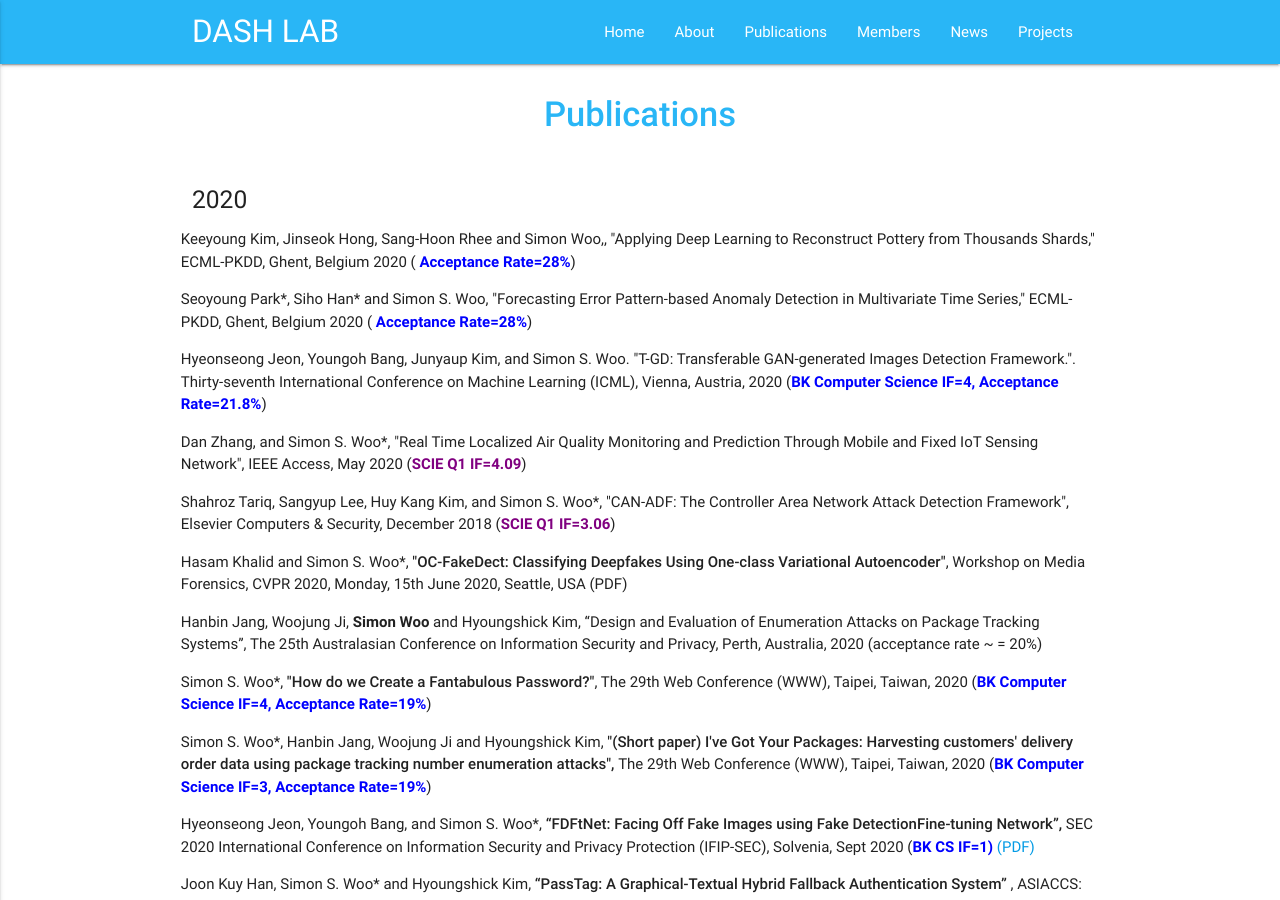
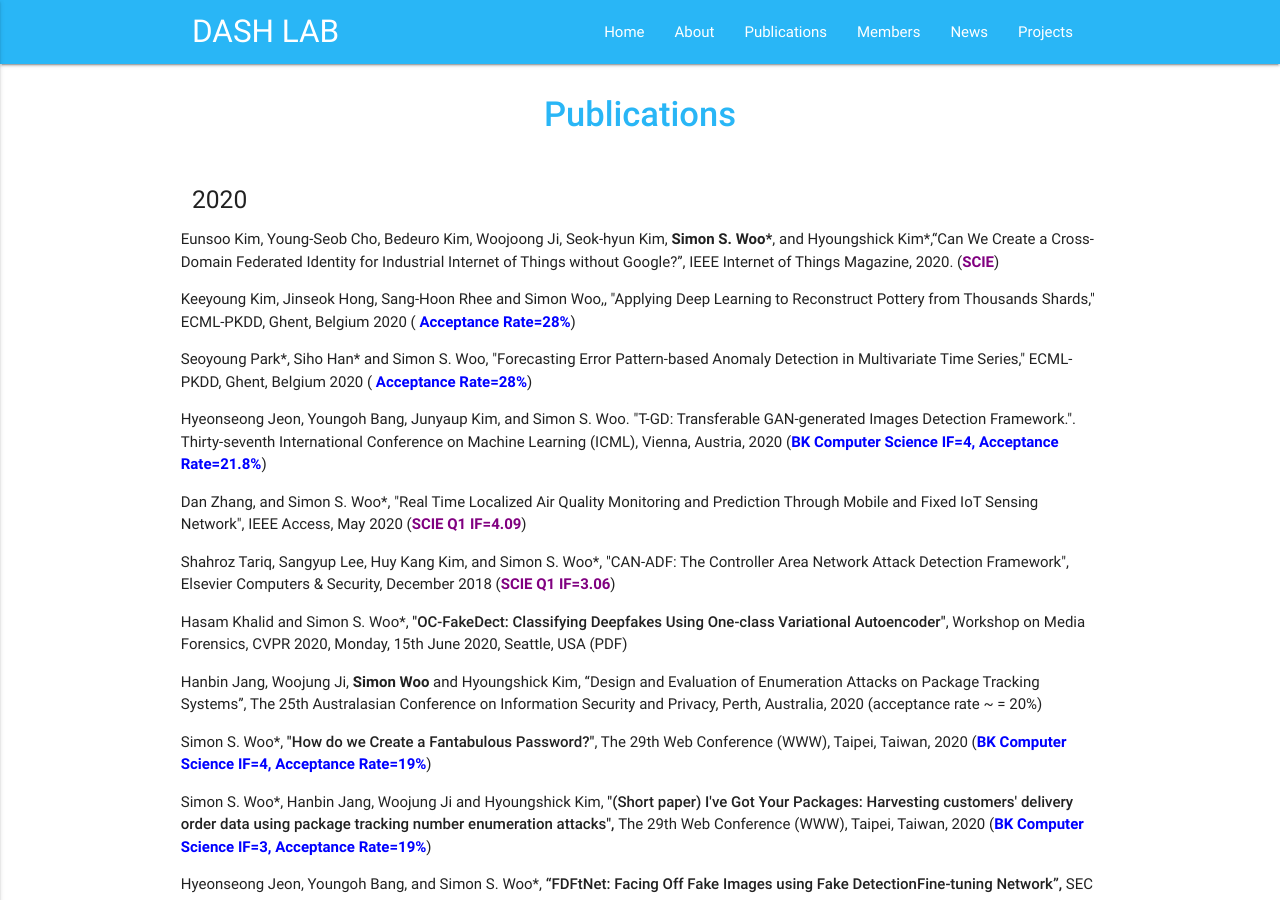
Before and after one commit to Yurim990507/DASH-Lab.github.io, a Jekyll site: the page built from example2.md, in a window 1280 px wide and 900 px high. Built offline with Jekyll 4.4.1, drawn with Linux system fonts in a browser that asks for light colours.

Commit message:
Update example2.md

```diff
--- a/example2.md
+++ b/example2.md
@@ -11,6 +11,7 @@ permalink: /Publications/
     <div class="row">
 
 
+<p>Eunsoo Kim, Young-Seob Cho, Bedeuro Kim, Woojoong Ji, Seok-hyun Kim, <b>Simon S. Woo*</b>, and Hyoungshick Kim*,“Can We Create a Cross-Domain Federated Identity for Industrial Internet of Things without Google?”, IEEE Internet of Things Magazine, 2020. (<b><font color='purple'>SCIE</font></b>)</p>
 
  <p>Keeyoung Kim, Jinseok Hong, Sang-Hoon Rhee and Simon Woo,, "Applying Deep Learning to Reconstruct Pottery from Thousands Shards," ECML-PKDD, Ghent, Belgium 2020 (<b><font color='blue'> Acceptance Rate=28%</font></b>)</p>
 
```
